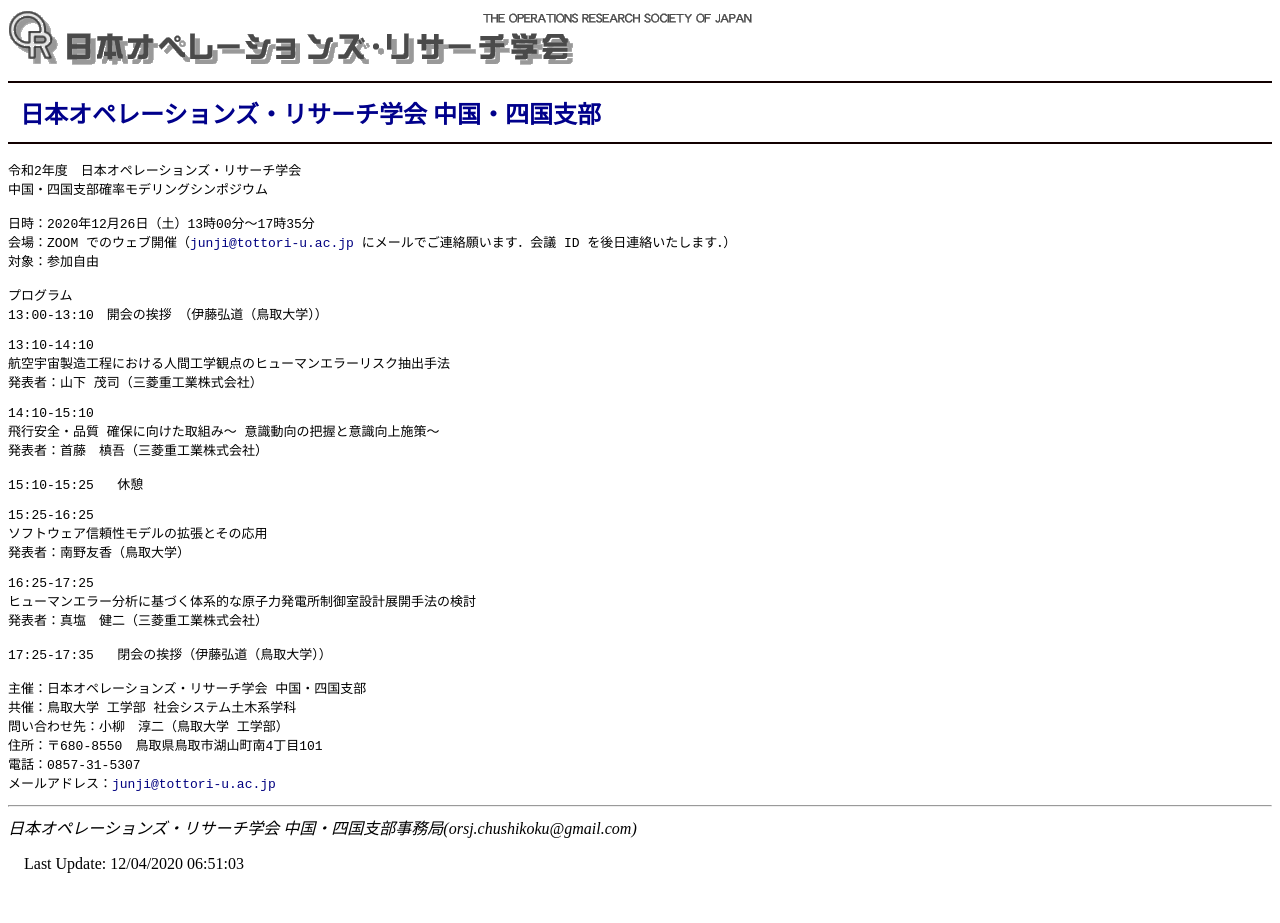
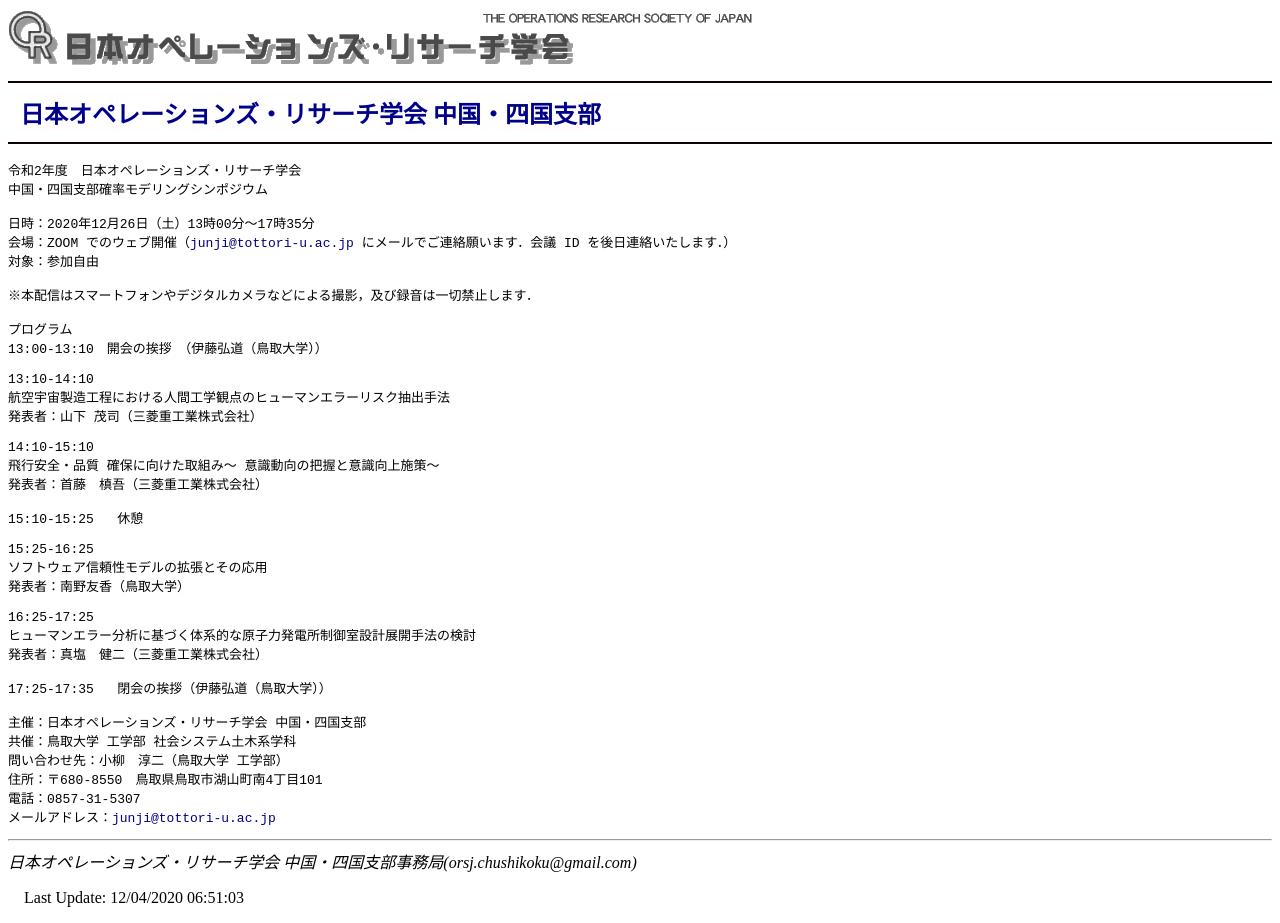
Before and after one commit to orsj-cs/orsj-cs.github.io, a Jekyll site: the page built from event/20201226.html, in a window 1280 px wide. Built offline with Jekyll 4.4.1, drawn with Linux system fonts in a browser that asks for light colours; before the commit the page ends 900 px from its top, so only the background shows below that.

Commit message:
Update 20201226.html

```diff
--- a/event/20201226.html
+++ b/event/20201226.html
@@ -10,6 +10,8 @@ title: 日本オペレーションズ・リサーチ学会 中国・四国支部
 日時：2020年12月26日（土）13時00分～17時35分
 会場：ZOOM でのウェブ開催（<a href="m&#97;i&#108;t&#111;:&#106;u&#110;&#106;i&#64;&#116;&#111;&#116;&#116;o&#114;i-u&#46;&#97;c&#46;j&#112;">&#106;u&#110;&#106;i&#64;&#116;&#111;&#116;&#116;o&#114;i-u&#46;&#97;c&#46;j&#112;</a> にメールでご連絡願います．会議 ID を後日連絡いたします．）
 対象：参加自由
+
+※本配信はスマートフォンやデジタルカメラなどによる撮影，及び録音は一切禁止します．
 
 プログラム
 13:00-13:10　開会の挨拶　（伊藤弘道（鳥取大学））
```
